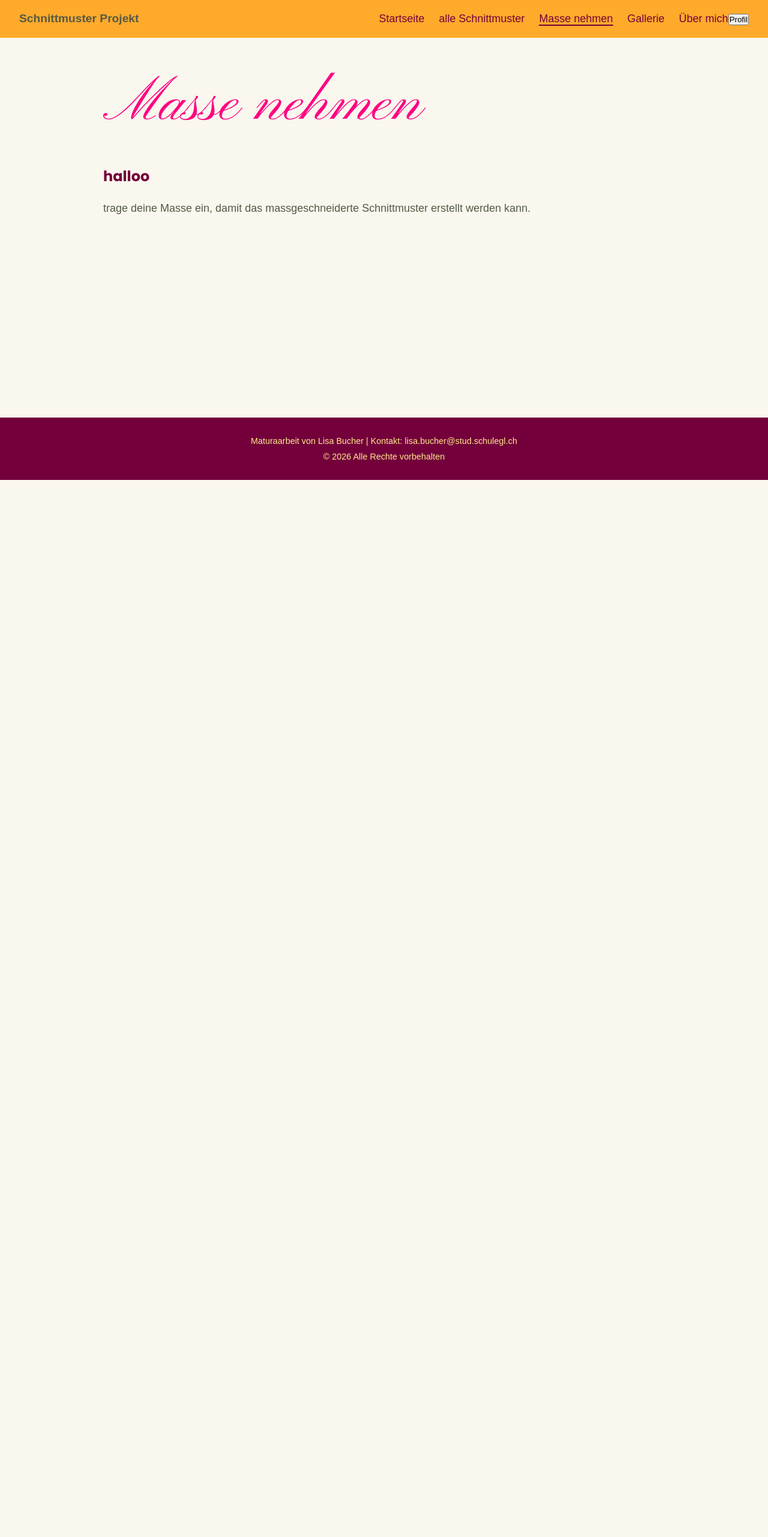
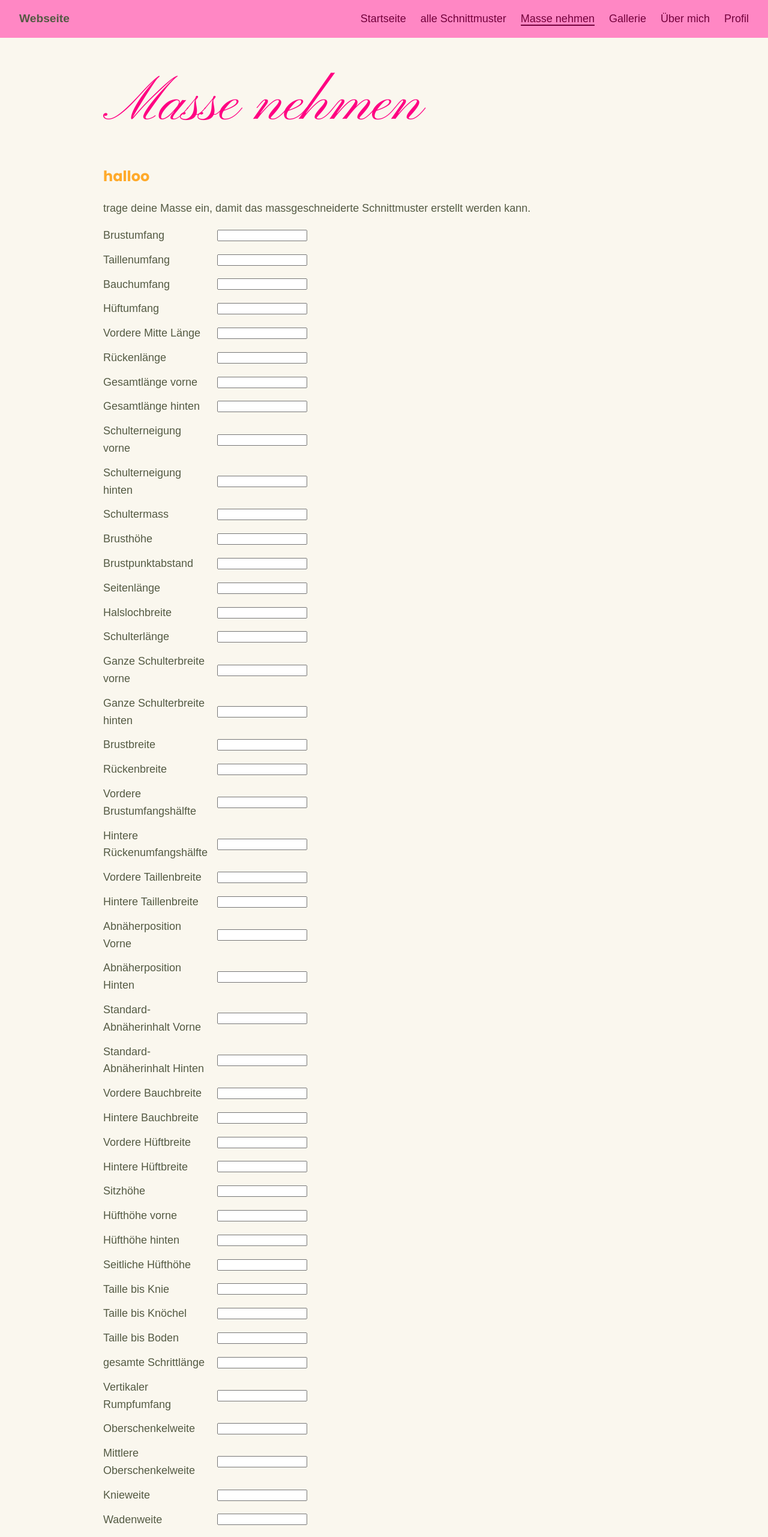
Before and after one commit to lisahuhn19-a11y/MA_LisaBucher_WebseiteSchnittmuster, a Vue app: page /messen in a window 1280 px wide. Shown: the top 2562 px of the page at 60% size. Before the commit the page ends 800 px from the top, so only its background shows below. Built offline with nearby package versions, Linux system fonts and the light colour scheme.

Commit message:
Neuer Zwischenschritt

```diff
--- a/src/App.vue
+++ b/src/App.vue
@@ -7,14 +7,14 @@ import { RouterLink, RouterView } from 'vue-router'
 
   <div class="layout-container">
     <header class="navbar">
-      <div class="logo">Schnittmuster Projekt</div>
+      <div class="logo">Webseite</div>
       <nav>
         <RouterLink to="/">Startseite</RouterLink>
         <RouterLink to="/schnittmuster">alle Schnittmuster</RouterLink>
         <RouterLink to="/messen">Masse nehmen</RouterLink>
         <RouterLink to="/gallerie">Gallerie</RouterLink>
         <RouterLink to="/ueber-mich">Über mich</RouterLink>
-        <button v-on="click">Profil</button>
+        <RouterLink to="/profil">Profil</RouterLink>
       </nav>
     </header>
 
@@ -37,7 +37,7 @@ import { RouterLink, RouterView } from 'vue-router'
 }
 
 .navbar {
-  background-color: #ffaa2b;
+  background-color: #ff87c4;
   padding: 1rem 2rem;
   display: flex;
   justify-content: space-between;
@@ -72,7 +72,7 @@ nav a.router-link-exact-active {
 }
 
 .footer {
-  background-color: #73003b;
+  background-color: #545a43;
   color: #ffe88b;
   text-align: center;
   padding: 1.5rem;
--- a/src/assets/main.css
+++ b/src/assets/main.css
@@ -24,7 +24,7 @@ h1 {
 h2 {
     font-family: 'Poppins', sans-serif;
     font-size: 24px;
-    color: #73003b;
+    color: #ffaa2b;
 
     margin-bottom: 20px;
 }
--- a/src/router/index.js
+++ b/src/router/index.js
@@ -5,6 +5,7 @@ import UeberMichView from '../views/UeberMichView.vue'
 import GallerieView from '@/views/GallerieView.vue'
 import SchnittmusterView from '@/views/SchnittmusterView.vue'
 import MessenView from '@/views/MessenView.vue'
+import ProfilView from '@/views/ProfilView.vue'
 
 const router = createRouter({
   history: createWebHistory(import.meta.env.BASE_URL),
@@ -34,6 +35,11 @@ const router = createRouter({
       name: 'messen',
       component: MessenView
     },
+    {
+      path: '/profil',
+      name: 'profil',
+      component: ProfilView
+    }
   ]
 })
 
--- a/src/views/MessenView.vue
+++ b/src/views/MessenView.vue
@@ -5,8 +5,124 @@
 
 <template>
   <div>
+
     <h1>Masse nehmen</h1>
     <h2>halloo</h2>
     <p>trage deine Masse ein, damit das massgeschneiderte Schnittmuster erstellt werden kann.</p>
+    <div class="form-container">
+<!--Umfangsmasse-->
+        <label for="1">Brustumfang</label>
+        <input type="number" id="1">
+        <label for="2">Taillenumfang</label>
+        <input type="number" id="2">
+        <label for="3">Bauchumfang</label>
+        <input type="number" id="3">
+        <label for="4">Hüftumfang</label>
+        <input type="number" id="4">
+
+        <!--Oberkörper-->
+        <label for="5f">Vordere Mitte Länge</label>
+        <input type="number" id="5f">
+        <label for="5b">Rückenlänge</label>
+        <input type="number" id="5b">
+        <label for="6f">Gesamtlänge vorne</label>
+        <input type="number" id="6f">
+        <label for="6b">Gesamtlänge hinten</label>
+        <input type="number" id="6b">
+        <label for="7f">Schulterneigung vorne</label>
+        <input type="number" id="7f">
+        <label for="7b">Schulterneigung hinten</label>
+        <input type="number" id="7b">
+        <label for="8">Schultermass</label>
+        <input type="number" id="8">
+        <label for="9">Brusthöhe</label>
+        <input type="number" id="9">
+        <label for="10">Brustpunktabstand</label>
+        <input type="number" id="10">
+        <label for="11">Seitenlänge</label>
+        <input type="number" id="11">
+        <label for="12">Halslochbreite</label>
+        <input type="number" id="12">
+        <label for="13">Schulterlänge</label>
+        <input type="number" id="13">
+        <label for="14f">Ganze Schulterbreite vorne</label>
+        <input type="number" id="14f">
+        <label for="14b">Ganze Schulterbreite hinten</label>
+        <input type="number" id="14b">
+        <label for="15">Brustbreite</label>
+        <input type="number" id="15">
+        <label for="16">Rückenbreite</label>
+        <input type="number" id="16">
+        <label for="17">Vordere Brustumfangshälfte</label>
+        <input type="number" id="17">
+        <label for="18">Hintere Rückenumfangshälfte</label>
+        <input type="number" id="18">
+        <label for="19f">Vordere Taillenbreite</label>
+        <input type="number" id="19f">
+        <label for="19b">Hintere Taillenbreite</label>
+        <input type="number" id="19b">
+        <label for="20f">Abnäherposition Vorne</label>
+        <input type="number" id="20f">
+        <label for="20b">Abnäherposition Hinten</label>
+        <input type="number" id="20b">
+        <label for="21f">Standard-Abnäherinhalt Vorne</label>
+        <input type="number" id="21f">
+        <label for="21b">Standard-Abnäherinhalt Hinten</label>
+        <input type="number" id="21b">
+
+        <!--Unterer Rumpf-->
+        <label for="22f">Vordere Bauchbreite</label>
+        <input type="number" id="22f">
+        <label for="22b">Hintere Bauchbreite</label>
+        <input type="number" id="22b">
+        <label for="23f">Vordere Hüftbreite</label>
+        <input type="number" id="23f">
+        <label for="23b">Hintere Hüftbreite</label>
+        <input type="number" id="23b">
+        <label for="24">Sitzhöhe</label>
+        <input type="number" id="24">
+        <label for="25f">Hüfthöhe vorne</label>
+        <input type="number" id="25f">
+        <label for="25b">Hüfthöhe hinten</label>
+        <input type="number" id="25b">
+        <label for="26">Seitliche Hüfthöhe</label>
+        <input type="number" id="26">
+        <label for="27_1">Taille bis Knie</label>
+        <input type="number" id="27_1">
+        <label for="27_2">Taille bis Knöchel</label>
+        <input type="number" id="27_2">
+        <label for="27_3">Taille bis Boden</label>
+        <input type="number" id="27_3">
+        <label for="28_1">gesamte Schrittlänge</label>
+        <input type="number" id="28_1">
+        <label for="28_2">Vertikaler Rumpfumfang</label>
+        <input type="number" id="28_2">
+        <label for="29_1">Oberschenkelweite</label>
+        <input type="number" id="29_1">
+        <label for="29_2">Mittlere Oberschenkelweite</label>
+        <input type="number" id="29_2">
+        <label for="30">Knieweite</label>
+        <input type="number" id="30">
+        <label for="31">Wadenweite</label>
+        <input type="number" id="31">
+        <label for="32">Knöchelumfang</label>
+        <input type="number" id="32">
+    </div>
+
+
   </div>
 </template>
+
+<style>
+    .form-container {
+    display: grid;
+    grid-template-columns: auto 150px;
+    gap: 12px 16px;
+    align-items: center;
+    max-width: 300px;
+    }
+
+    .form-container label {
+    text-align: left;
+    }
+</style>
--- /dev/null
+++ b/src/views/ProfilView.vue
@@ -0,0 +1,12 @@
+<!-- src/views/StartseiteView.vue -->
+<script setup>
+// Hier kannst du später Skripte oder Daten hinzufügen
+</script>
+
+<template>
+  <div>
+    <h1>Willkommen (Name)</h1>
+    <h2>Dein Konto</h2>
+    <p>Hier findest du alle deine Masse und hochgeladenen Fotos</p>
+  </div>
+</template>
--- a/src/views/SchnittmusterView.vue
+++ b/src/views/SchnittmusterView.vue
@@ -8,5 +8,6 @@
     <h1>alle Schnittmuster</h1>
     <h2>hier findest du eine Auswahl an Schnittmuster</h2>
     <p>klicke auf ein Schnittmuster um mehr über Niveau, benötigte Masse und empfohlene Stoffe zu erfahren.</p>
+
   </div>
 </template>
--- a/src/views/UeberMichView.vue
+++ b/src/views/UeberMichView.vue
@@ -7,6 +7,18 @@
   <div>
     <h1>Über mich</h1>
     <p>Ich bin Lisa Bucher und habe im Rahmen meiner Maturaarbeit diese Webseite erstellt.</p>
+    <p>Schon früh hat mir meine Mutter das Nähen beigebracht. Zu meinem fünften Geburtstag bekam
+      ich dann eine Kindernähmaschine, mit der ich Kleider für meinen Teddybären und andere kleine
+      Stofftiere nähte. Später dann bekam ich zu Weihnachten eine "Erwachsenen-" Nähmaschine,
+      mit der meine kleinen Projekte noch besser wurden. Ich nähte Taschen, Etuis, Rucksäcke und
+      vieles mehr. Meine ersten Kleider nähte ich mithilfe von Schnittmustern, doch es nervte mich
+      immer ewigs suchen zu müssen bis ich etwas fand das mir gefällt. Deshalb habe ich dann selber
+      begonnen etwas zu konstruieren. Es war ziemlich unprofessionell mit einem einfachem Massband
+      und Geodreieck. Darum fragte ich mich, ob es nicht eine andere Möglichkeit gab. In der
+      Informatik haben wir das Programmieren gelernt, wo wir mithilfe von Variabeln und der
+      sogenannten "Turlte" Linien gezeichnet haben. Das hat mich an die Schnittmuster erinnert.
+      Ich dachte mir, dass es doch möglich sein musste, mithilfe von Körpermassen die Schnittmuster
+      direkt digital zeichnen zu lassen und mithilfe von Variabeln direkt anzupassen. </p>
     <p>(hier kommt noch der Link zum Github Repository)</p>
 
   </div>
```
